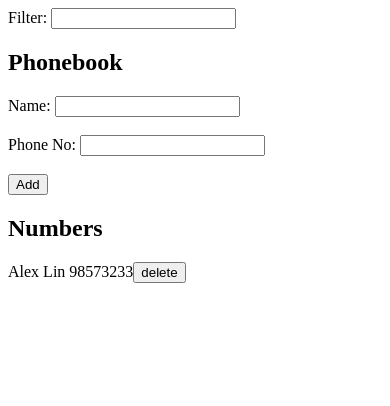
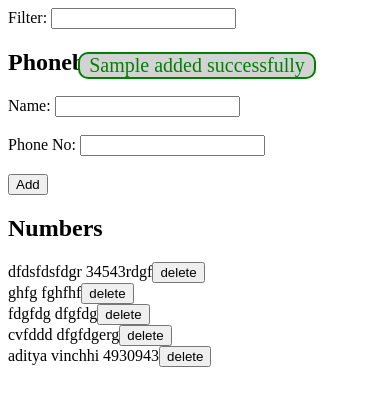
Before and after one commit to Addaitya/Full-Stack-Open-Exercises, a React (Vite) app in the folder Part2/phone-book/: page / in a window 390 px wide. Both pictures are taken after typing "Sample", "Sample" into the empty fields and a click on the button "Add". Shown: the top 406 px of the page. Built offline with nearby package versions, Linux system fonts and the light colour scheme; no server answers; data requests are answered from the project's data file.

Commit message:
Part2 Exercise 2.16 phone-book step11

```diff
--- a/Part2/phone-book/db.json
+++ b/Part2/phone-book/db.json
@@ -1,9 +1,29 @@
 {
   "persons": [
     {
-      "name": "Alex Lin",
-      "number": "98573233",
-      "id": 1
+      "name": "dfdsfdsfdgr",
+      "number": "34543rdgf",
+      "id": 7
+    },
+    {
+      "name": "ghfg",
+      "number": "fghfhf",
+      "id": 9
+    },
+    {
+      "name": "fdgfdg",
+      "number": "dfgfdg",
+      "id": 10
+    },
+    {
+      "name": "cvfddd",
+      "number": "dfgfdgerg",
+      "id": 11
+    },
+    {
+      "name": "aditya vinchhi",
+      "number": "4930943",
+      "id": 12
     }
   ]
 }
--- a/Part2/phone-book/src/App.jsx
+++ b/Part2/phone-book/src/App.jsx
@@ -1,11 +1,14 @@
+/* eslint-disable react/prop-types */
 import { useState, useEffect } from 'react';
 import AddEntry from './components/AddEntry';
 import ShowPersons from './components/ShowPersons';
 import handleBackend from './service/handleBackend';
 import Filter from './components/Filter';
+import Notification from './components/Notification';
 
 const App = () => {
   const [persons, setPersons] = useState([])
+  const [msg, setMsg] = useState(null)
 
   const personExist = (newPersonName) => {
     const oldPerson = persons.find((person) => person.name.toLowerCase() === newPersonName.toLowerCase());
@@ -22,6 +25,8 @@ const App = () => {
         .update(newPerson, id)
         .then((includePerson) => setPersons(persons.map((person) => (person.id === includePerson.id)?includePerson: person)))
         .catch(error => console.log(`Error in updating person ${error}`));
+
+      setMsg(`${newPerson.name} number updated successfully`)
       return true;
     }
     return false;
@@ -39,6 +44,7 @@ const App = () => {
       .then((includePerson) => setPersons(persons.concat(includePerson)))
       .catch(error => console.log(`Error in adding new Person ${error}`));
 
+    setMsg(`${newPerson.name} added successfully`);
     return true;
   }
 
@@ -55,6 +61,8 @@ const App = () => {
         setPersons(persons.filter((person) => person.id !== id))
       })
       .catch(error => console.log(`Error in backend deletion ${error}\n `))
+
+    setMsg(`${toDeletePerson.name} deleted successfully.  `)
   }
 
   useEffect(() => {
@@ -66,6 +74,7 @@ const App = () => {
   return (
     <div>
       <Filter persons={persons} />
+      <Notification msg={msg} makeMsgNull={() => setMsg(null)} />
       <h2>Phonebook</h2>
       <AddEntry addNewEntry={addNewEntry} />
       <h2>Numbers</h2>
--- /dev/null
+++ b/Part2/phone-book/src/components/Notification.jsx
@@ -0,0 +1,26 @@
+/* eslint-disable react/prop-types */
+const Notification = ({msg, makeMsgNull}) =>{
+
+  const style = {
+    color: 'green',
+    background: 'lightgrey',
+    border: 'solid 2px green',
+    fontSize: '20px',
+    width: '60%',
+    position: 'fixed',
+    top: '2rem',
+    left: '20%',
+    borderRadius: '10px',
+    textAlign: 'center'
+  }
+  if (msg === null){
+    return null
+  }
+
+  setTimeout(makeMsgNull, 3000)
+  return(
+    <p style={style}>{msg}</p>
+  )
+}
+
+export default Notification;
```
